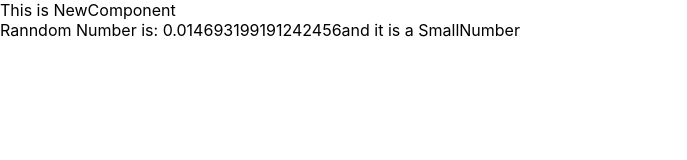
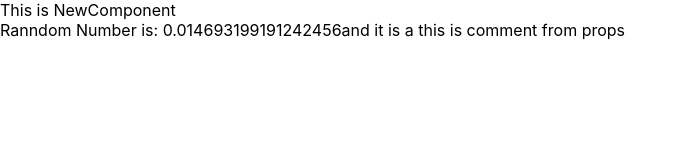
Before and after one commit to INF800/REACT-BASIC-HOOKS, a React (Create React App) app in the folder my-hooks-app/: page / in a window 1280 px wide. Shown: the top 160 px of the page, without its empty margins (0-687 px from the left). Built offline with nearby package versions, Linux system fonts and the light colour scheme.

Commit message:
props done

```diff
--- a/my-hooks-app/src/App.js
+++ b/my-hooks-app/src/App.js
@@ -7,7 +7,7 @@ import NewComponent from './NewComponentDir/NewComponent'
 function App() {
   return (
     <div>
-      <NewComponent/>
+      <NewComponent comment=" this is comment from props"/>
     </div>
   );
 }
--- a/my-hooks-app/src/NewComponentDir/NewComponent.js
+++ b/my-hooks-app/src/NewComponentDir/NewComponent.js
@@ -1,8 +1,11 @@
 import React from 'react';
 
-function NewComponent() {
+function NewComponent(props) {
     var num = Math.random() * 10
     var comment = ( num > 5 ? "Big" : "Small" ) + "Number"
+    if (props.comment) {
+        comment = props.comment
+    }
     return (
       <div>
         <div>
```
